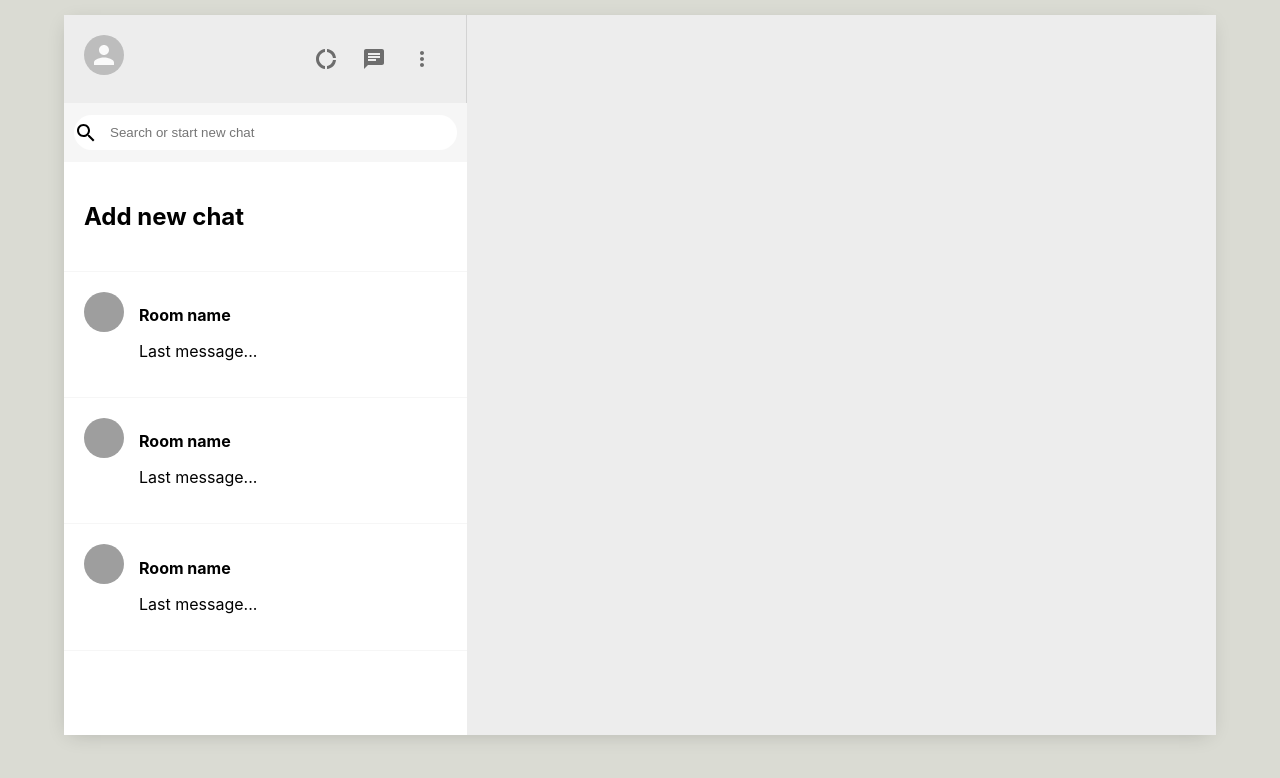
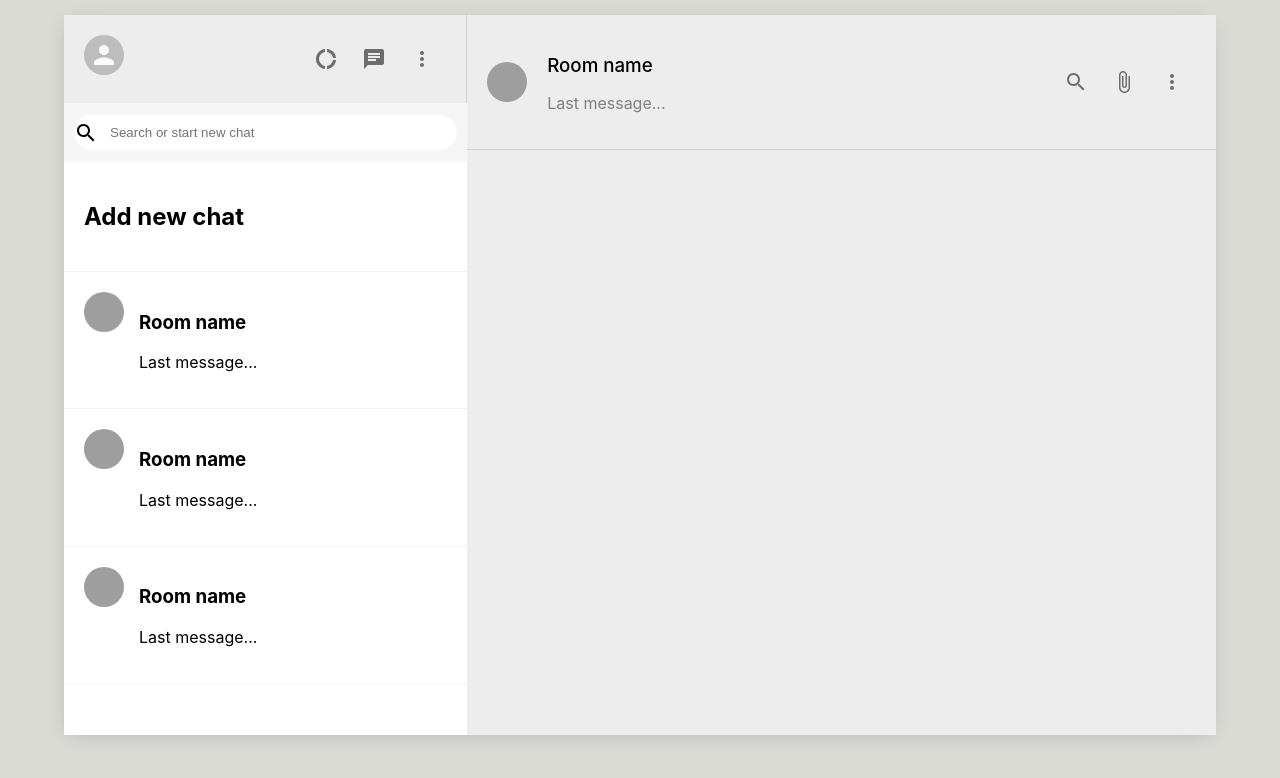
Before and after one commit to alikurtulus/WhatsAppClone, a React (Create React App) app in the folder whatsappclone/: page / in a window 1280 px wide. Shown: the top 778 px of the page. Built offline with nearby package versions, Linux system fonts and the light colour scheme; grey boxes are pictures that could not be loaded.

Commit message:
added chat header

```diff
--- a/whatsappclone/src/App.js
+++ b/whatsappclone/src/App.js
@@ -1,6 +1,7 @@
 import React from 'react';
 import './App.css';
 import Sidebar from './components/Sidebar/Sidebar'
+import Chat from './components/Chat/Chat'
 
 function App() {
   return (
@@ -8,7 +9,7 @@ function App() {
     <div className="app">
       <div className="app_body">
         <Sidebar />
-        {/* Chat */}
+        <Chat />
       </div>
     </div>
   );
--- a/whatsappclone/src/components/Chat/Chat.css
+++ b/whatsappclone/src/components/Chat/Chat.css
@@ -0,0 +1,24 @@
+.chat{
+    flex:0.65;
+}
+.chat_header{
+    display: flex;
+    padding:20px;align-items:center;
+    border-bottom:1px solid lightgray;
+}
+.chat_headerInfo{
+    flex:1;
+    padding-left: 20px;
+}
+.chat_headerInfo > h3 {
+    margin-bottom: 3px;
+    font-weight:  500;
+}
+.chat_headerInfo > p {
+   color:gray;
+}
+.chat_headerRight{
+    display: flex;
+    justify-content: space-between;
+    min-width: 100px;
+}
--- a/whatsappclone/src/components/Chat/Chat.js
+++ b/whatsappclone/src/components/Chat/Chat.js
@@ -0,0 +1,40 @@
+import React,{useState, useEffect} from 'react'
+import './Chat.css'
+import {Avatar, IconButton} from '@material-ui/core'
+import {AttachFile, MoreVert, SearchOutlined} from '@material-ui/icons'
+const  Chat = () => {
+    const [seed,setSeed] = useState('')
+    useEffect(() =>{
+        setSeed(Math.floor(Math.random() * 5000))
+    },[])
+    return (
+        <div  className="chat">
+            <div className="chat_header">
+               <Avatar src={`https://avatars.dicebear.com/api/human/${seed}.svg`} />
+               <div className="chat_headerInfo">
+                <h3>Room name</h3>
+                <p>Last message...</p>
+               </div>
+               <div className="chat_headerRight">
+                 <IconButton>
+                   <SearchOutlined />
+                 </IconButton>
+                 <IconButton>
+                   <AttachFile/>
+                 </IconButton>
+                 <IconButton>
+                   <MoreVert />
+                 </IconButton>
+               </div>
+            </div>
+            <div className="chat_body">
+
+            </div>
+            <div className="chat_footer">
+
+            </div>
+        </div>
+    )
+}
+
+export default Chat
--- a/whatsappclone/src/components/Sidebar/Sidebar.css
+++ b/whatsappclone/src/components/Sidebar/Sidebar.css
@@ -46,5 +46,5 @@
 .sidebar_chats{
     flex: 1;
     background-color:white;
-    overflow: scroll;
+
 }
--- a/whatsappclone/src/components/Sidebar/SidebarChat.js
+++ b/whatsappclone/src/components/Sidebar/SidebarChat.js
@@ -20,7 +20,7 @@ const SidebarChat = ({addNewChat}) => {
         <div className="sidebarChat">
             <Avatar src={`https://avatars.dicebear.com/api/human/${seed}.svg`} />
             <div className="sidebarChat_info">
-                <h2>Room name</h2>
+                <h3>Room name</h3>
                 <p>Last message...</p>
             </div>
         </div>
```
